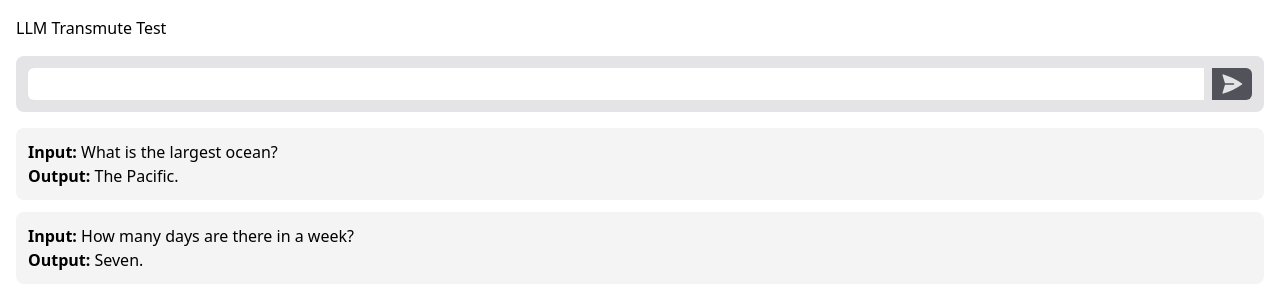
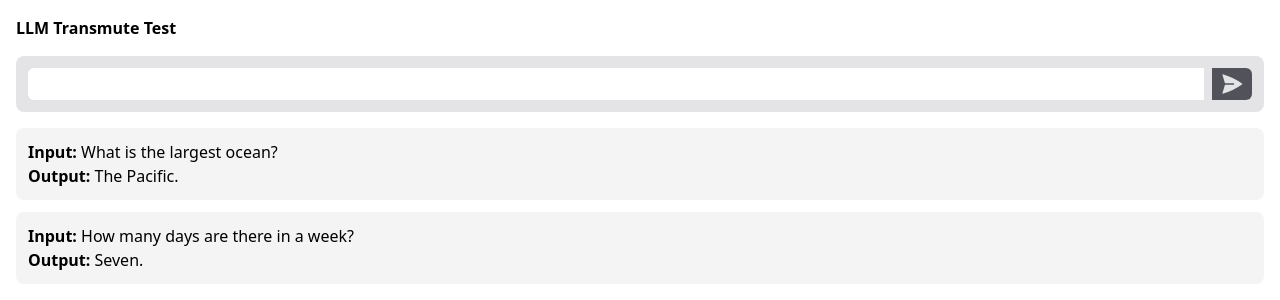
Before and after one commit to AaronJohnston/llm-transmute, a FastAPI app: page / in a window 1280 px wide. Shown: the top 300 px of the page. Run offline with FastAPI, Linux system fonts and the light colour scheme; some libraries are stand-ins or nearby versions.

Commit message:
Finish basic test app

```diff
--- a/templates/index.html
+++ b/templates/index.html
@@ -23,18 +23,18 @@
 </head>
 
 <body>
-  <h1 class="m-4">LLM Transmute Test</h1>
+  <h1 class="m-4 font-semibold">LLM Transmute Test</h1>
 
   {% block form %} {% include 'fragments/form.html' %} {% endblock %}
 
   <div id="llm-results" class="m-4 flex flex-col gap-3">
     <ul class="p-3 bg-zinc-100 rounded-lg">
-      <li><span style="font-weight: bold">Input:</span> What is the largest ocean?</li>
-      <li><span style="font-weight: bold">Output:</span> The Pacific.</li>
+      <li><span class="font-semibold">Input:</span> What is the largest ocean?</li>
+      <li><span class="font-semibold">Output:</span> The Pacific.</li>
     </ul>
     <ul class="p-3 bg-zinc-100 rounded-lg">
-      <li><span style="font-weight: bold">Input:</span> How many days are there in a week?</li>
-      <li><span style="font-weight: bold">Output:</span> Seven.</li>
+      <li><span class="font-semibold">Input:</span> How many days are there in a week?</li>
+      <li><span class="font-semibold">Output:</span> Seven.</li>
     </ul>
   </div>
 
--- a/templates/llm_response.html
+++ b/templates/llm_response.html
@@ -1,7 +1,7 @@
 <div hx-swap-oob="afterbegin:#llm-results">
     <ul class="p-3 bg-zinc-100 rounded-lg">
-        <li><span style="font-weight: bold">Input:</span> {{input}}</li>
-        <li><span style="font-weight: bold">Output:</span> {{output}}</li>
+        <li><span class="font-semibold">Input:</span> {{input}}</li>
+        <li><span class="font-semibold">Output:</span> {{output}}</li>
     </ul>
 </div>
 {% block form %} {% include 'fragments/form.html' %} {% endblock %}
```
